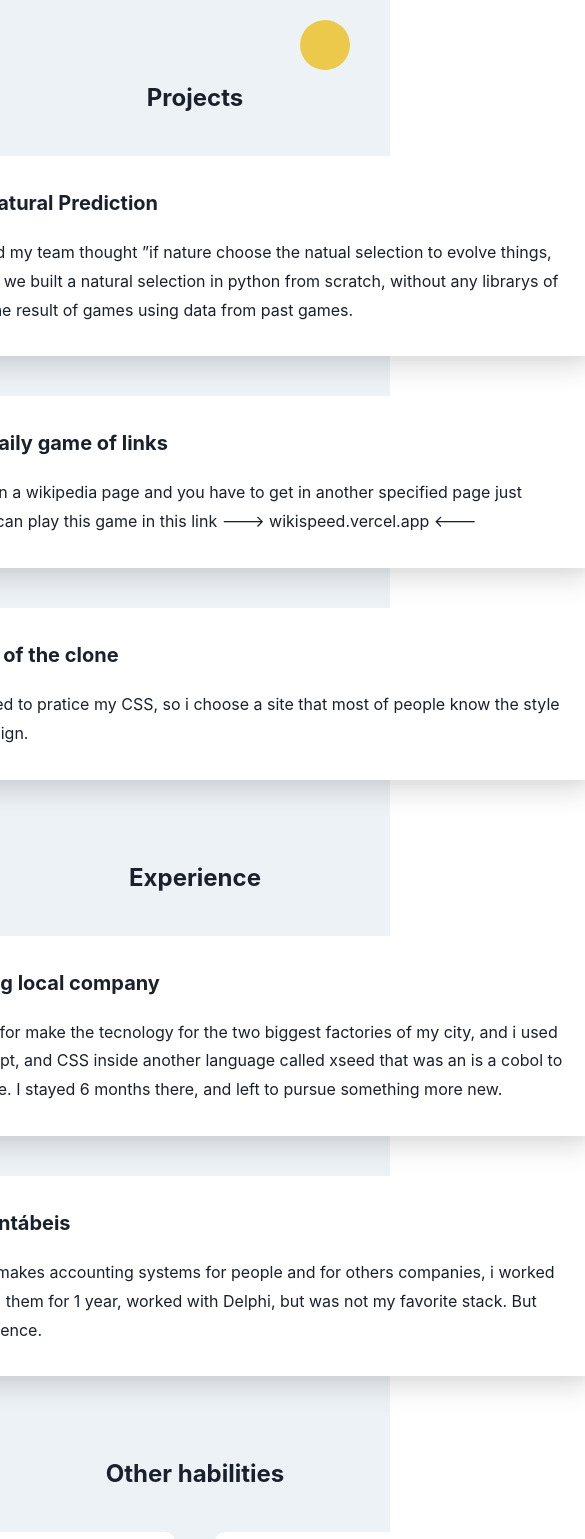
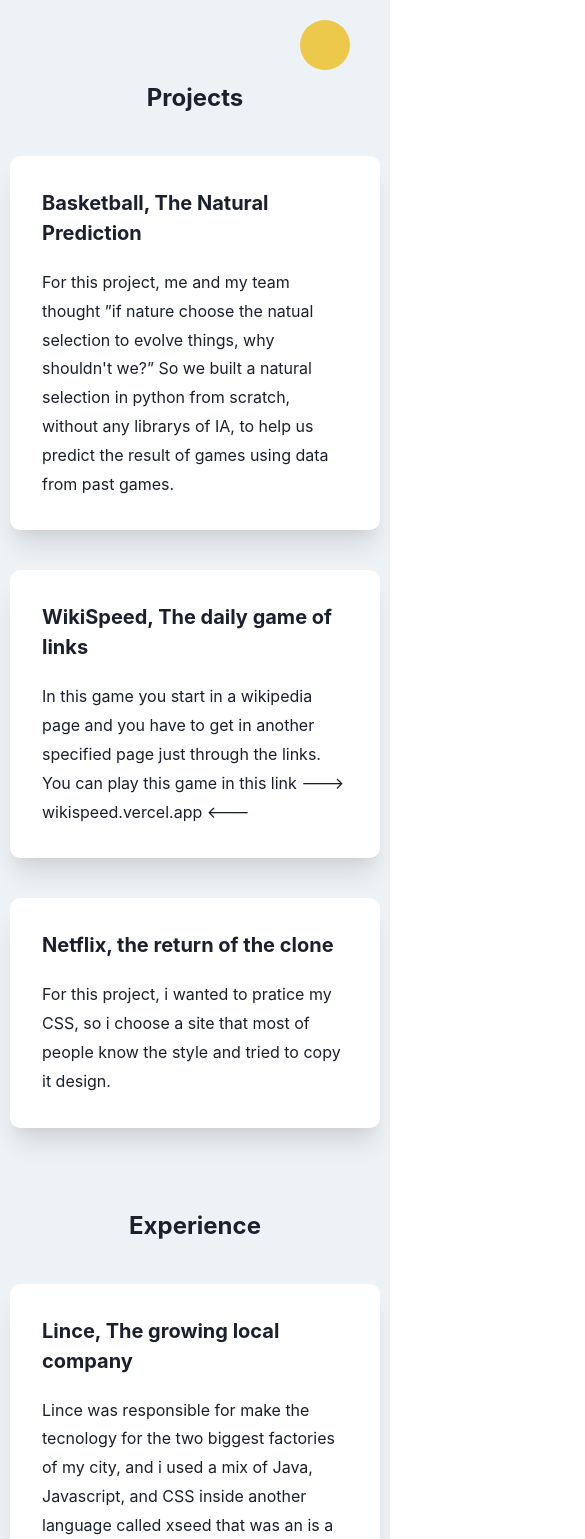
Before and after one commit to gregori-sabel/portfolio, a Next.js app: page / in a window 390 px wide. Shown: the top 1539 px of the page, 585 px wide, since content can reach past the window. Built offline with nearby package versions, Linux system fonts and the light colour scheme.

Commit message:
responsive

```diff
--- a/src/components/Block.tsx
+++ b/src/components/Block.tsx
@@ -26,7 +26,7 @@ export function Block({ text, title, hasGithub = false }: Props) {
       transition='0.2s'
       _hover={{
         boxShadow:'2xl',
-        cursor:'pointer',
+        cursor: hasGithub ? 'pointer' : 'default',
         backgroundColor:shapeHoverBGColor,
         color:shapeHoverColor
       }}>
--- a/src/pages/index.tsx
+++ b/src/pages/index.tsx
@@ -26,9 +26,14 @@ export function Home () {
 
 
       <Flex w='100%' align='center' flexDir='column'>
-        <Flex w='800px' flexDir='column'>
+        <Flex
+          maxW='800px'
+          flexDir='column'
+          mb='80px'
+          marginX={['10px', '20px', '40px']}
+          align='center'
+        >
 
-          <Flex flexDir='column' align='center'>
             <Text fontSize='2xl' fontWeight='bold' mt='80px'>
               Projects
             </Text>
@@ -39,18 +44,14 @@ export function Home () {
                 </a>
               </Box>
             ))}
-          </Flex>
 
-          <Flex flexDir='column' align='center'>
             <Text fontSize='2xl' fontWeight='bold' mt='80px'>
               Experience
             </Text>
             { content.experience.map( experience => (
               <Block key={experience.title} title={experience.title} text={experience.text}/>
             ))}
-          </Flex>
 
-          <Flex flexDir='column' align='center' mb='80px'>
             <Text fontSize='2xl' fontWeight='bold' mt='80px'>
               Other habilities
             </Text>
@@ -59,7 +60,6 @@ export function Home () {
                 <Block key={habilities.title} title={habilities.title} text={habilities.text}/>
               ))}
             </Flex>
-          </Flex>
 
         </Flex>
       </Flex>
```
